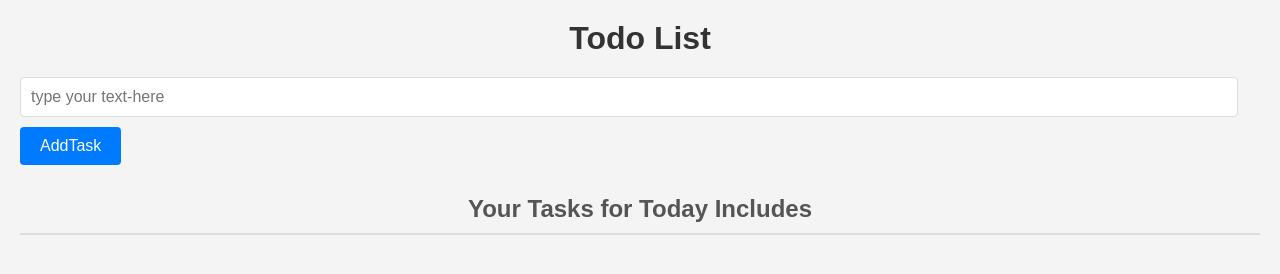
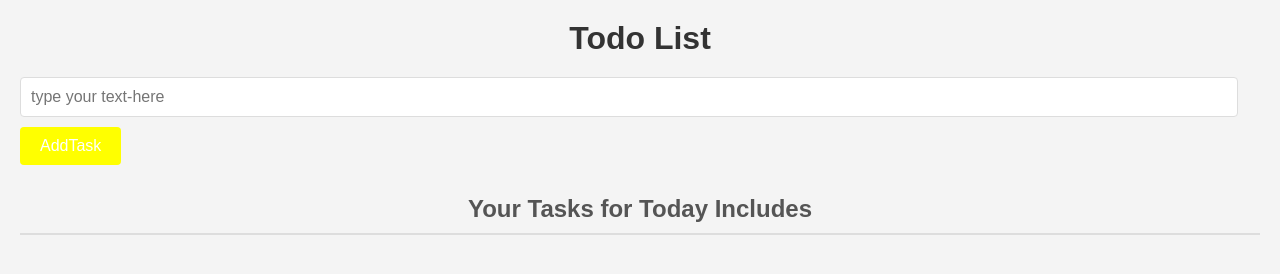
Before and after one commit to preotrix-prabhakar/TodoApp, a plain HTML site: page index.html in a window 1280 px wide. Drawn offline with Linux system fonts and the light colour scheme.

Commit message:
changed to check

```diff
--- a/style.css
+++ b/style.css
@@ -42,7 +42,8 @@ h2 {
 /* Button styling */
 button {
   padding: 10px 20px;
-  background-color: #007BFF;
+  /* background-color: #007BFF; */
+  background-color: yellow;
   color: white;
   border: none;
   border-radius: 4px;
```
